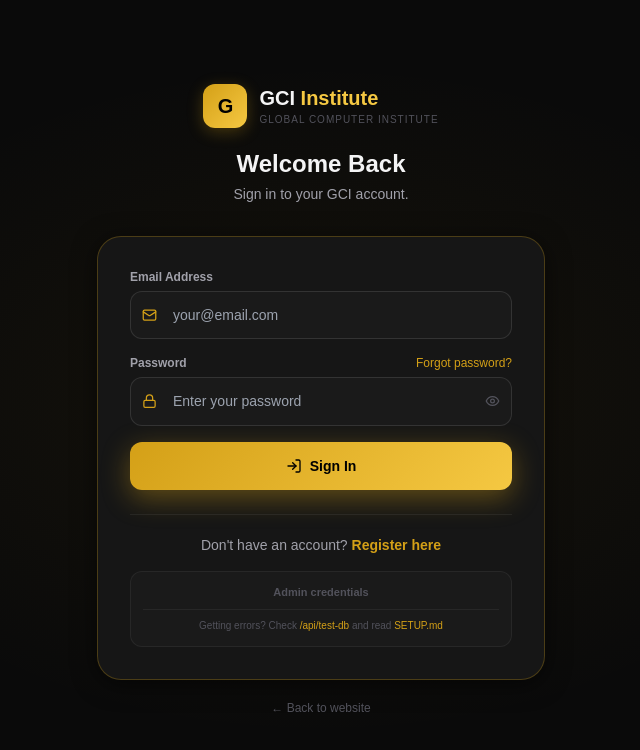
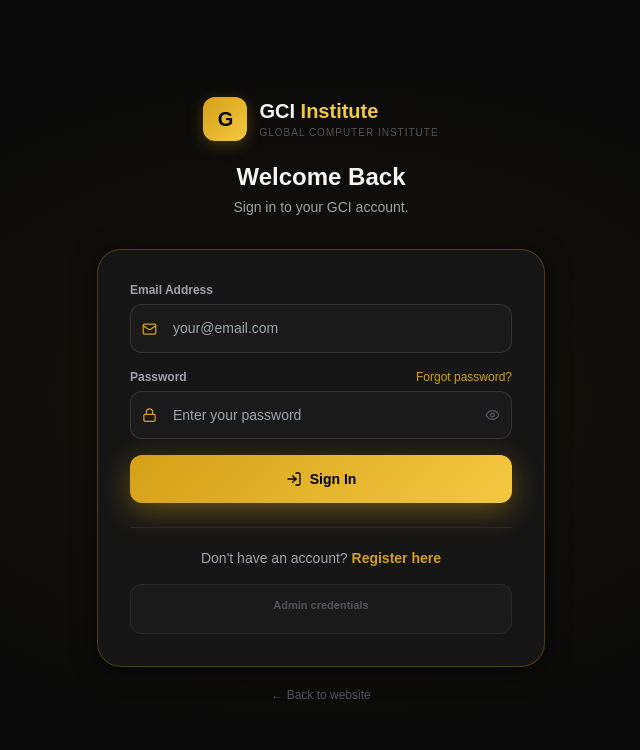
Before and after one commit to hamza-nasir9/Global-Computer-Institute, a Next.js app: page /auth/login in a window 1280 px wide. Shown: the top 750 px of the page, without its empty margins (319-959 px from the left). Built offline with nearby package versions, Linux system fonts and the light colour scheme; no server answers; the database is empty.

Commit message:
Comment out error message section in LoginClient

```diff
--- a/src/app/auth/login/LoginClient.jsx
+++ b/src/app/auth/login/LoginClient.jsx
@@ -147,7 +147,7 @@ export default function LoginClient() {
                  Password: <span className="text-[#D4A017] font-mono">Admin@123</span>
               </p> */}
             </div>
-            <div className="mt-2 pt-2 border-t" style={{ borderColor:'var(--border-subtle)' }}>
+            {/* <div className="mt-2 pt-2 border-t" style={{ borderColor:'var(--border-subtle)' }}>
               <p className="text-[10px] text-center" style={{ color:'var(--text-muted)' }}>
                 Getting errors? Check{' '}
                 <a href="/api/test-db" target="_blank" className="text-[#D4A017] hover:underline">
@@ -155,7 +155,7 @@ export default function LoginClient() {
                 </a>{' '}and read{' '}
                 <span className="text-[#D4A017]">SETUP.md</span>
               </p>
-            </div>
+            </div> */}
           </div>
         </div>
         <p className="text-center text-xs mt-5">
```
